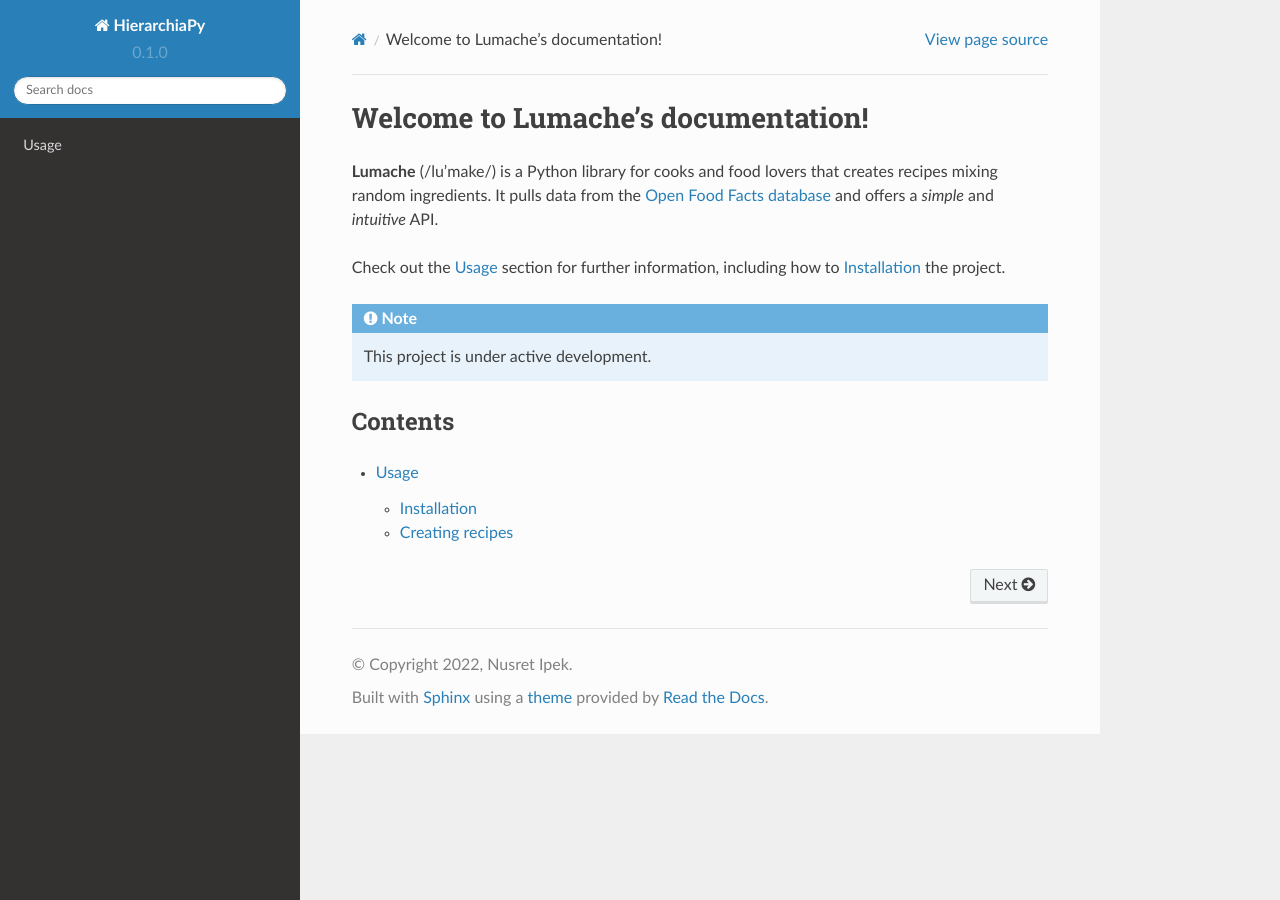
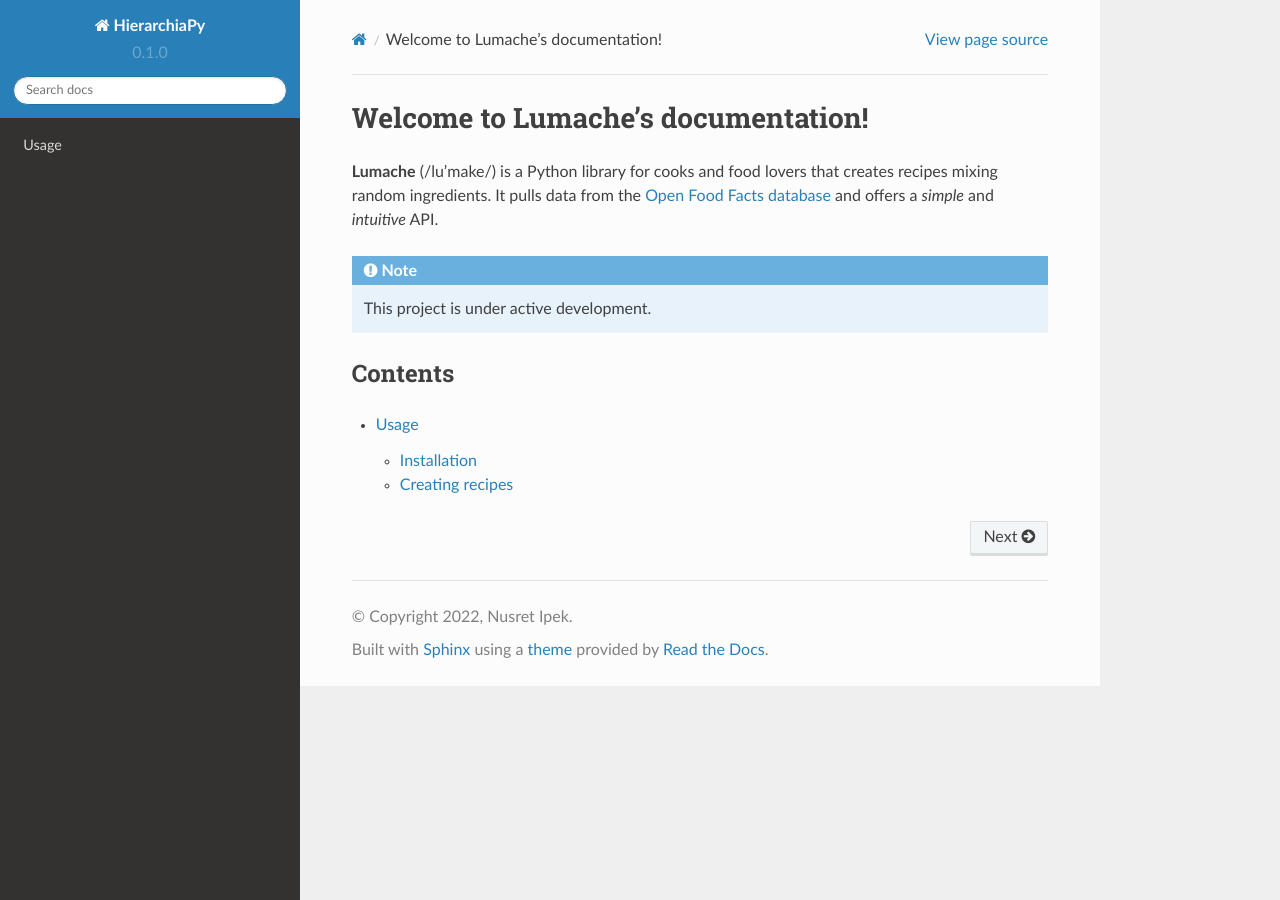
Before and after one commit to nusretipek/HierarchiaPy, a Sphinx documentation site: the page built from docs/index.rst, in a window 1280 px wide. Built offline with Sphinx 7.4.7 and the Read the Docs theme 2.0.0, drawn with Linux system fonts in a browser that asks for light colours.

Commit message:
Update index.rst

```diff
--- a/docs/index.rst
+++ b/docs/index.rst
@@ -5,9 +5,6 @@ Welcome to Lumache's documentation!
 that creates recipes mixing random ingredients.
 It pulls data from the `Open Food Facts database <https://world.openfoodfacts.org/>`_
 and offers a *simple* and *intuitive* API.
-
-Check out the :doc:`usage` section for further information, including
-how to :ref:`installation` the project.
 
 .. note::
 
```
Also changed, not shown: other parts of docs/index.rst (+1 -1 lines).
